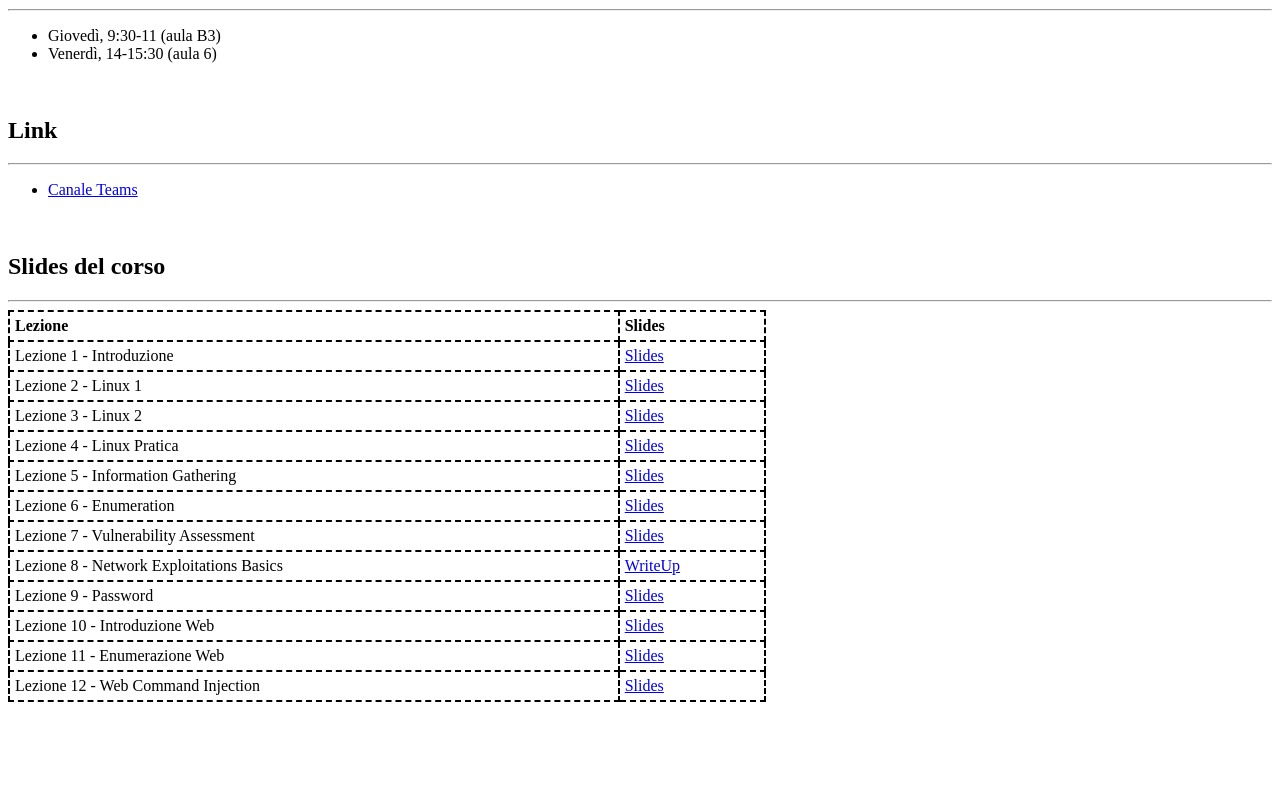
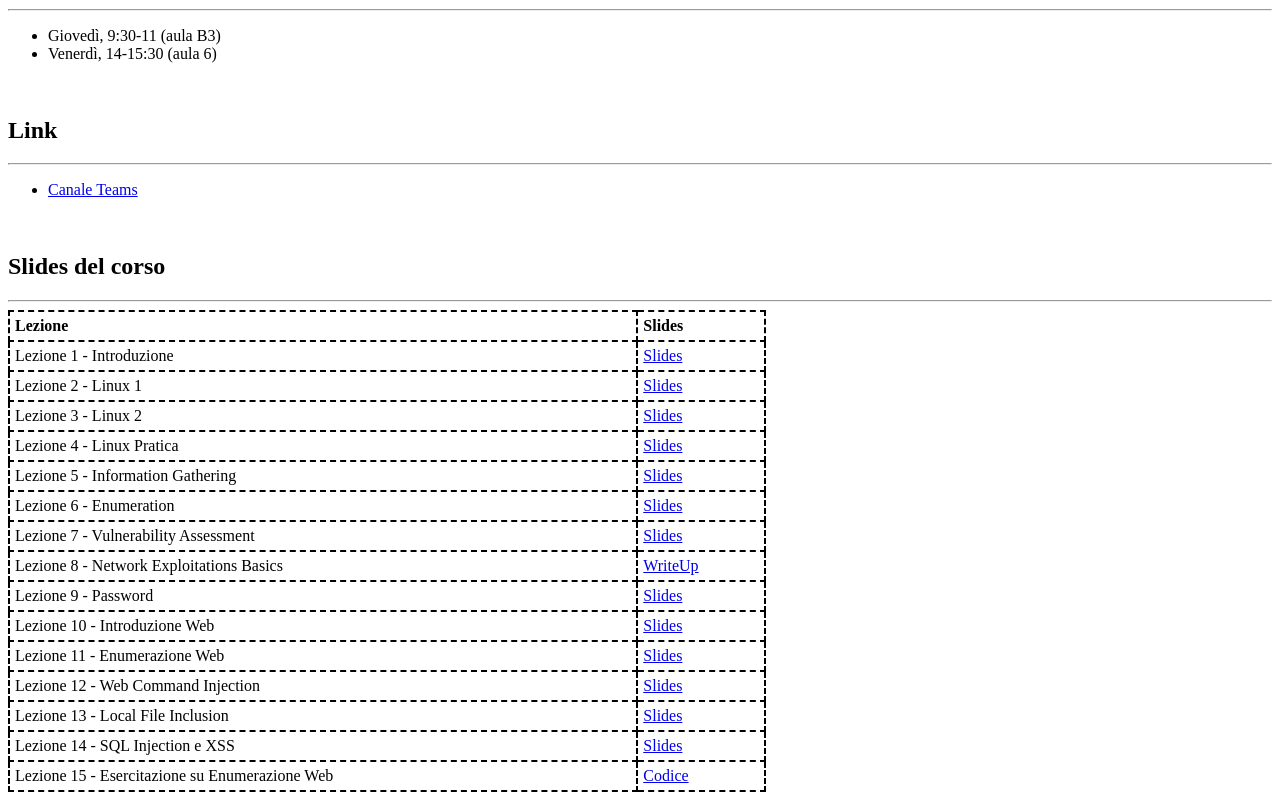
Before and after one commit to vdsiuniroma2/vdsiuniroma2.github.io, a plain HTML site: page index.html in a window 1280 px wide. Shown: the part 493-1293 px from the top of the page. Before the commit the page ends 1203 px from the top, so only its background shows below. Drawn offline with Linux system fonts and the light colour scheme.

Commit message:
Update slides

```diff
--- a/index.html
+++ b/index.html
@@ -114,6 +114,18 @@
                   <td scope="row">Lezione 12 - Web Command Injection</td>
                   <td scope="row"><a target="_blank" rel="noopener noreferrer" href="https://uniroma2.sharepoint.com/:b:/s/msteams_4515a2/EYRdjF0Eev9JrwadwYDmZAABBercqSFbM99Y50ueWofRkw?e=qGp4UW">Slides</a></td>
                 </tr>
+                <tr>
+                  <td scope="row">Lezione 13 - Local File Inclusion</td>
+                  <td scope="row"><a target="_blank" rel="noopener noreferrer" href="https://uniroma2.sharepoint.com/:b:/s/msteams_4515a2/EcWGMiDbKG1CtZZ6iq2cLBUB_t8KUUyHZQ1mImiH2GJSaA">Slides</a></td>
+                </tr>
+                <tr>
+                  <td scope="row">Lezione 14 - SQL Injection e XSS</td>
+                  <td scope="row"><a target="_blank" rel="noopener noreferrer" href="https://uniroma2.sharepoint.com/:b:/s/msteams_4515a2/EWE7m-VsyJRIqj9x8LUr5fEBWGe20_OET5AW2qYn9bkXJA">Slides</a></td>
+                </tr>
+                <tr>
+                  <td scope="row">Lezione 15 - Esercitazione su Enumerazione Web</td>
+                  <td scope="row"><a target="_blank" rel="noopener noreferrer" href="https://uniroma2.sharepoint.com/:u:/s/msteams_4515a2/EW4ikdcwjmhCtzPZIGxQfwIBk45V4x5MSlbzU2IRzuzOIg">Codice</a></td>
+                </tr>
               </tbody>
             </table>
         </div>
```
